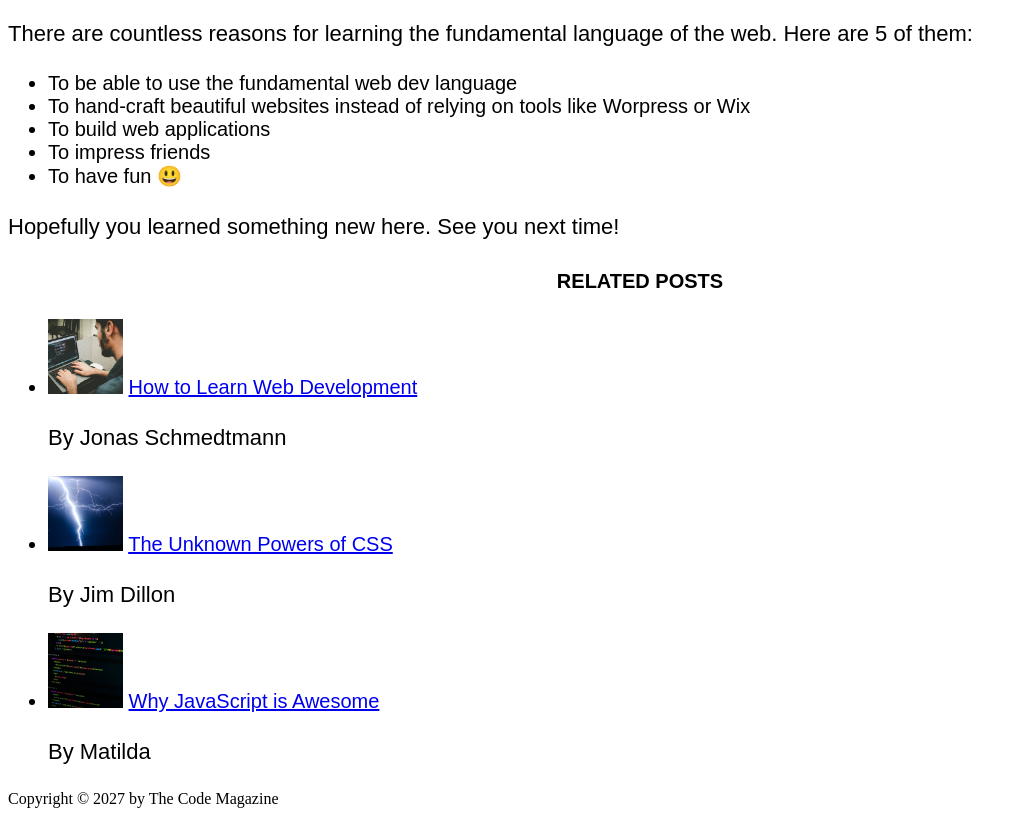
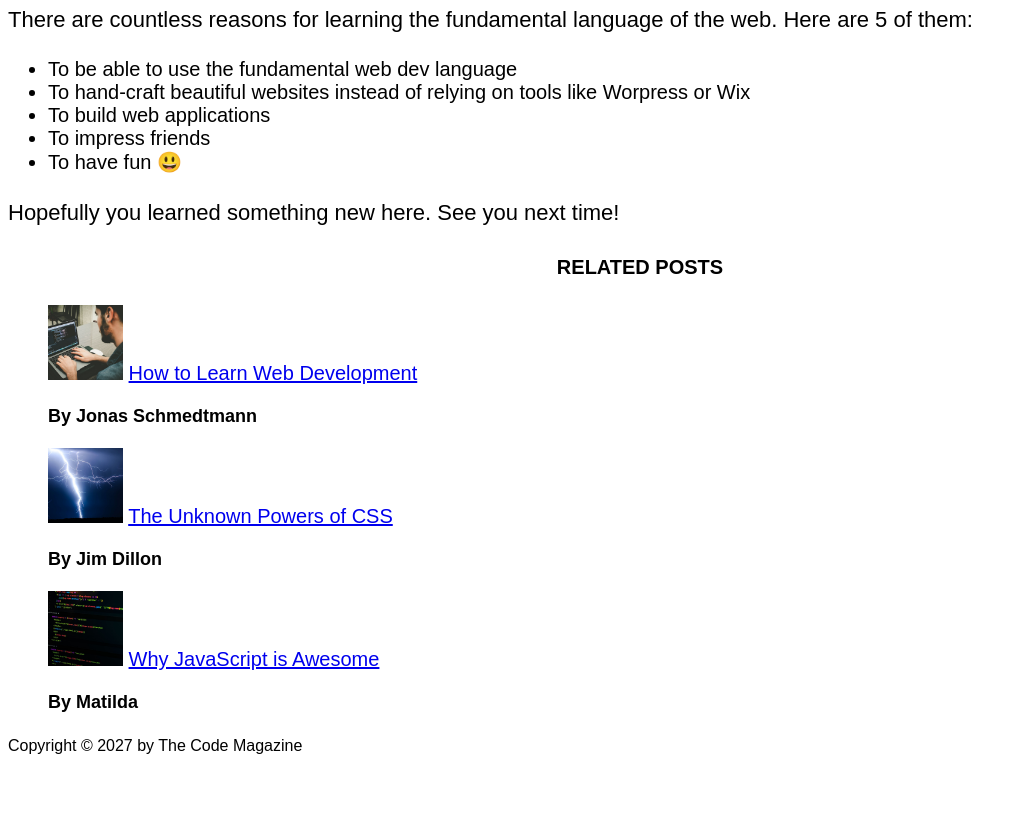
Before and after one commit to colingreens/udemy-html-css, a plain HTML site: page src/index.html in a window 1280 px wide. Shown: the part 1199-2015 px from the top of the page, without its empty margins (0-1026 px from the left). After the commit the page ends 1973 px from the top, so only its background shows below. Drawn offline with Linux system fonts and the light colour scheme.

Commit message:
updated styles

```diff
--- a/src/index.html
+++ b/src/index.html
@@ -28,7 +28,9 @@
           width="50"
           height="50"
         />
-        <p>Posted by <strong>Laura Jones</strong> on Monday, June 21st 2027</p>
+        <p id="author">
+          Posted by <strong>Laura Jones</strong> on Monday, June 21st 2027
+        </p>
         <img
           src="img/post-img.jpg"
           alt="HTML code on a screen"
@@ -93,7 +95,7 @@
 
     <aside>
       <h4>Related posts</h4>
-      <ul>
+      <ul class="related-post">
         <li>
           <img
             src="img/related-1.jpg"
@@ -102,12 +104,12 @@
             width="75"
           />
           <a href="#">How to Learn Web Development</a>
-          <p>By Jonas Schmedtmann</p>
+          <p class="related-author">By Jonas Schmedtmann</p>
         </li>
         <li>
           <img src="img/related-2.jpg" alt="Lightning" height="75" width="75" />
           <a href="#">The Unknown Powers of CSS</a>
-          <p>By Jim Dillon</p>
+          <p class="related-author">By Jim Dillon</p>
         </li>
         <li>
           <img
@@ -117,11 +119,13 @@
             width="75"
           />
           <a href="#">Why JavaScript is Awesome</a>
-          <p>By Matilda</p>
+          <p class="related-author">By Matilda</p>
         </li>
       </ul>
     </aside>
 
-    <footer>Copyright &copy; 2027 by The Code Magazine</footer>
+    <footer>
+      <p id="copyright">Copyright &copy; 2027 by The Code Magazine</p>
+    </footer>
   </body>
 </html>
--- a/src/style.css
+++ b/src/style.css
@@ -1,34 +1,63 @@
+h1,
+h2,
+h3,
+h4,
+p,
+li {
+  font-family: sans-serif;
+}
+
 h1 {
   font-size: 26px;
-  font-family: sans-serif;
   text-transform: uppercase;
   font-style: italic;
 }
 
 h2 {
   font-size: 40px;
-  font-family: sans-serif;
 }
 
 h3 {
   font-size: 30px;
-  font-family: sans-serif;
 }
 
 h4 {
   font-size: 20px;
-  font-family: sans-serif;
   text-transform: uppercase;
   text-align: center;
 }
 
 p {
   font-size: 22px;
-  font-family: sans-serif;
   line-height: 1.5;
 }
 
 li {
   font-size: 20px;
-  font-family: sans-serif;
 }
+
+/* footer p {
+  font-size: 16px;
+} */
+
+/* article header p {
+  font-style: italic;
+} */
+
+#author {
+  font-style: italic;
+  font-size: 18px;
+}
+
+#copyright {
+  font-size: 16px;
+}
+
+.related-author {
+  font-size: 18px;
+  font-weight: bold;
+}
+
+.related-post {
+  list-style: none;
+}
```
